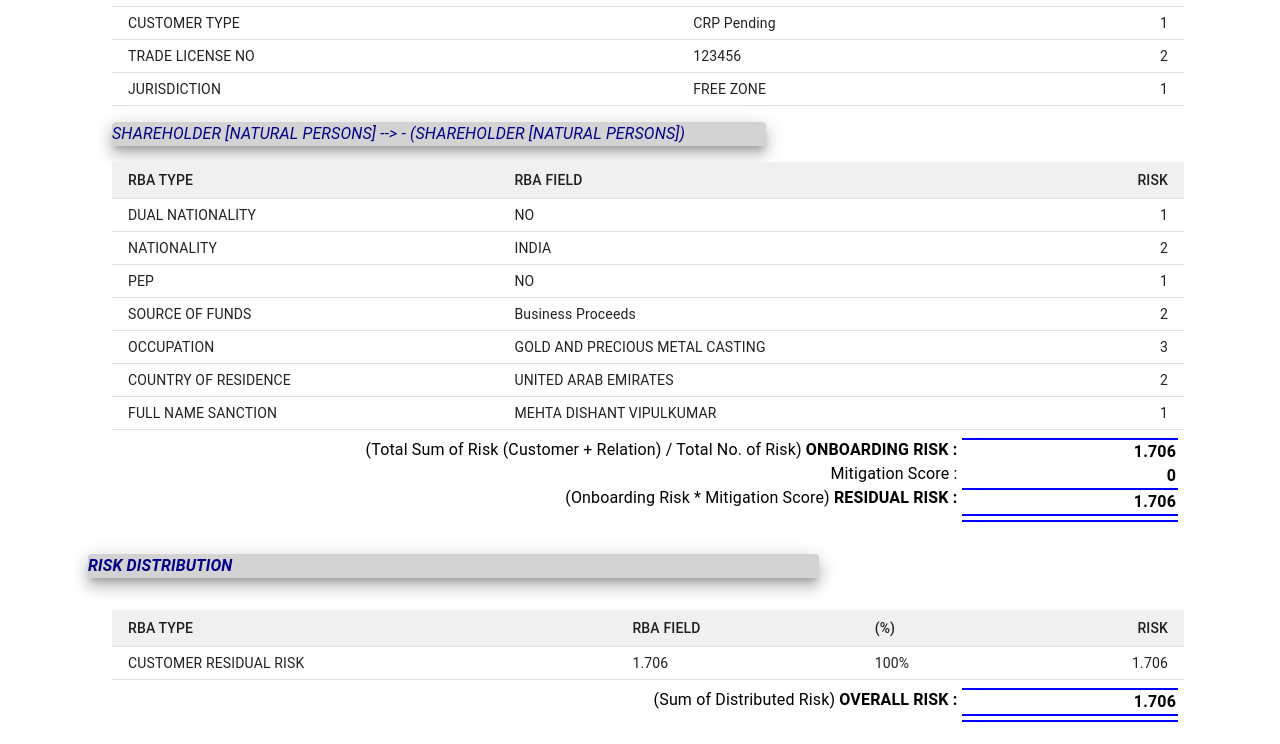
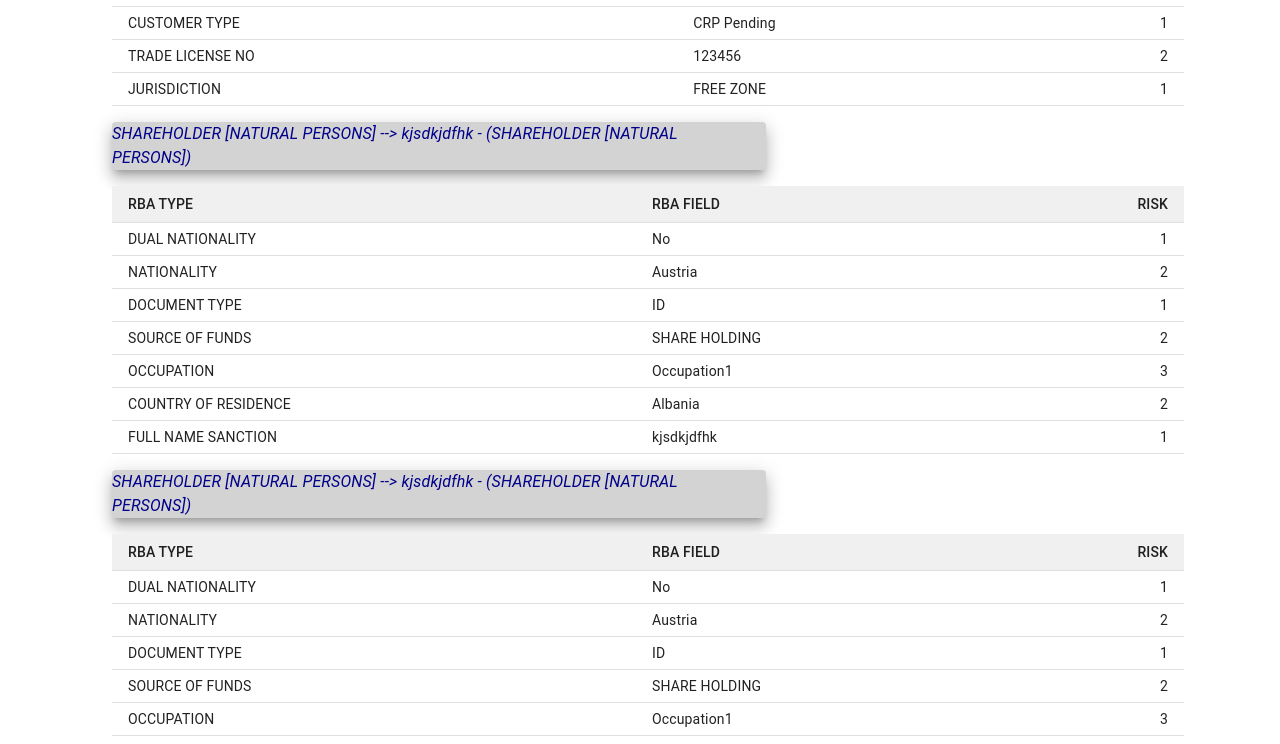
Before and after one commit to m-m4h4d/test, a React (Create React App) app: page / in a window 1280 px wide. Shown: the part 607-1351 px from the top of the page. Built offline with nearby package versions, Linux system fonts and the light colour scheme.

Commit message:
All Said and Done

```diff
--- a/src/components/ARA LLC.js
+++ b/src/components/ARA LLC.js
@@ -79,6 +79,31 @@ const data = {
       isAuthorizedSignatory: false,
       _id: "668f95f4e8ed886eea89ada2",
     },
+    {
+      idDoc: {
+        type: "ID",
+        issueCountry: "Albania",
+        number: "665+6565",
+        issueDate: "2024-12-31T00:00:00.000Z",
+        expiryDate: "2023-12-31T00:00:00.000Z",
+      },
+      contactInfo: {
+        contactType: "Telephone",
+        contactCountry: "Austria",
+        contactNumber: "2013565",
+      },
+      fullLegalName: "kjsdkjdfhk",
+      doB: "2024-12-31T00:00:00.000Z",
+      residentialStatus: "Non Resident",
+      occupation: "Occupation1",
+      dualNationality: "No",
+      percentShares: "22",
+      ubo: true,
+      uboReason: "SHARE HOLDING",
+      uboDate: "2024-07-01T00:00:00.000Z",
+      isAuthorizedSignatory: false,
+      _id: "668f95f4e8ed886eea89ada2",
+    },
   ],
   addedDate: "1901-01-01T00:00:00.000Z",
   lastModified: "1901-01-01T00:00:00.000Z",
@@ -106,16 +131,16 @@ const rows = {
     trade_License_No: createData(data.TradeLicenseInfo.tradeLicenseNo, 2),
     jurisdiction: createData(data.jurisdiction, 1),
   },
-  shareholder: {
-    name: "MEHTA DISHANT VIPULKUMAR",
-    dual_Nationality: createData("NO", 1),
-    nationality: createData("INDIA", 2),
-    pep: createData("NO", 1),
-    source_Of_Funds: createData("Business Proceeds", 2),
-    occupation: createData("GOLD AND PRECIOUS METAL CASTING", 3),
-    country_Of_Residence: createData("UNITED ARAB EMIRATES", 2),
-    full_Name_Sanction: createData("MEHTA DISHANT VIPULKUMAR", 1),
-  },
+  shareholder: data.shareHolders.map((shareholder, index) => ({
+    name: shareholder.fullLegalName,
+    dual_Nationality: createData(shareholder.dualNationality, 1),
+    nationality: createData(shareholder.contactInfo.contactCountry, 2),
+    document_Type: createData(shareholder.idDoc.type, 1),
+    source_Of_Funds: createData(shareholder.uboReason, 2),
+    occupation: createData(shareholder.occupation, 3),
+    country_Of_Residence: createData(shareholder.idDoc.issueCountry, 2),
+    full_Name_Sanction: createData(shareholder.fullLegalName, 1),
+  })),
 };
 
 function App() {
@@ -227,6 +252,8 @@ function App() {
               </Table>
             </TableContainer>
 
+            {rows.shareholder.map((shareholder, idx) => (
+              <div>
                 <Paper
                   elevation={10}
                   sx={{
@@ -239,7 +266,7 @@ function App() {
                 >
                   <Typography>
                     <i>
-                  SHAREHOLDER [NATURAL PERSONS] --{">"} {data.shareHolders.fullLegalName}{" "} - (SHAREHOLDER [NATURAL PERSONS])
+                      SHAREHOLDER [NATURAL PERSONS] --{">"} {rows.shareholder[0].name}{" "} - (SHAREHOLDER [NATURAL PERSONS])
                     </i>
                   </Typography>
                 </Paper>
@@ -253,7 +280,8 @@ function App() {
                       </TableRow>
                     </TableHead>
                     <TableBody>
-                  {Object.entries(rows.shareholder).map(
+                      <React.Fragment key={idx}>
+                        {Object.entries(shareholder).map(
                           ([key, value], index) =>
                             key !== "name" && (
                               <TableRow key={index}>
@@ -265,9 +293,12 @@ function App() {
                               </TableRow>
                             )
                         )}
+                      </React.Fragment>
                     </TableBody>
                   </Table>
                 </TableContainer>
+              </div>
+            ))}
             <Box
               display="flex"
               flexDirection="row"
```
Lines whose indentation alone changed are shown as unchanged.
